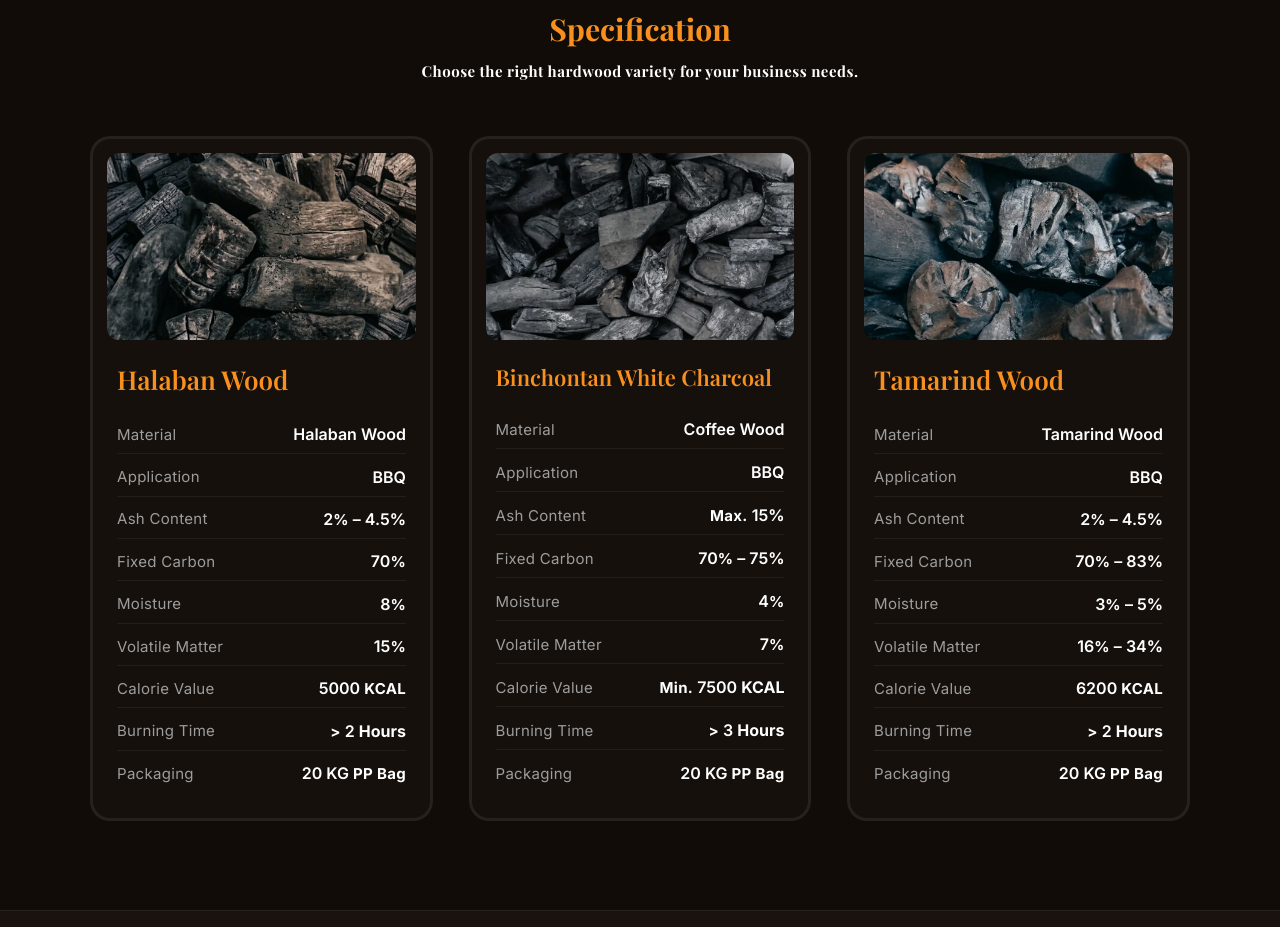
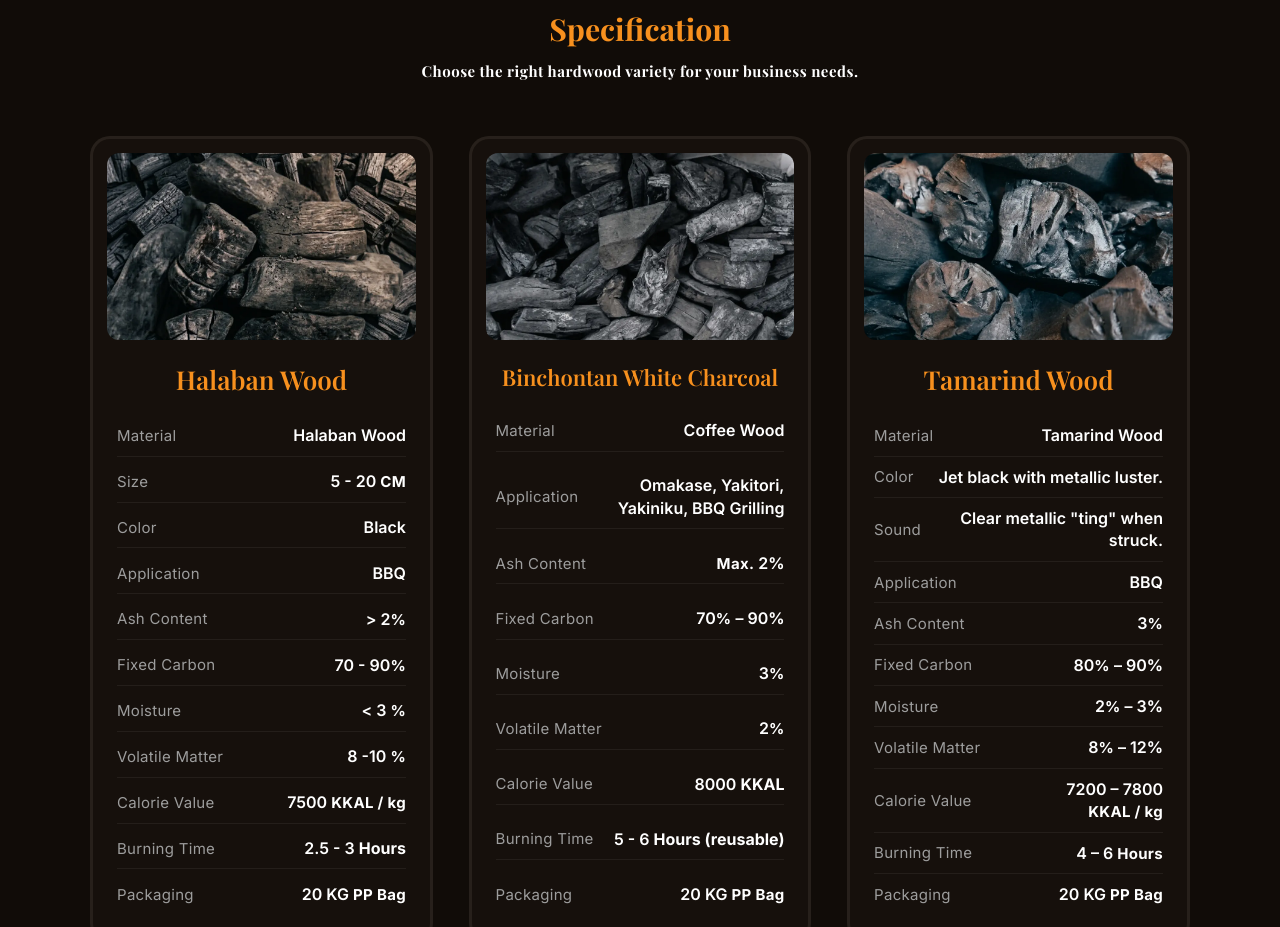
Before and after one commit to ArsyanovaD/Ecoco-Nusantar, a plain HTML site: page products/hardwood.html in a window 1280 px wide. Shown: the part 1200-2127 px from the top of the page. Drawn offline with nearby package versions, Linux system fonts and the light colour scheme; a web font is replaced by a local one.

Commit message:
update gambar about us dan deskripsi card di hardwood

```diff
--- a/css/base.css
+++ b/css/base.css
@@ -830,7 +830,7 @@ header.scrolled{
 }
 
 .grade-card{
-    height:clamp(600px,53.5vw,770px);
+    min-height:clamp(600px,53.5vw,770px);
 }
 
 .grade-image{
--- a/css/product.css
+++ b/css/product.css
@@ -596,6 +596,28 @@ max-width:600px;
     object-fit:cover;
 }
 
+/* ===== HARDWOOD PAGE: keep long spec values (e.g. Application) tidy ===== */
+.page-hardwood .grade-name{
+    text-align:center;
+}
+
+.page-hardwood .grade-list li{
+    gap:16px;
+}
+
+.page-hardwood .grade-list li span:first-child{
+    flex:0 0 auto;
+    white-space:nowrap;
+}
+
+.page-hardwood .grade-list li span:last-child{
+    min-width:0;
+    flex:1 1 auto;
+    text-align:right;
+    line-height:1.4;
+    overflow-wrap:break-word;
+}
+
 .page-hardwood .video-section{
     background:#110C08;
 }
@@ -1053,7 +1075,7 @@ transform:translate(-50%,-50%) scale(1.1);
 .grade-card{
     background:#110C08;
     border:3px solid rgba(53,44,37,.6);
-    height:770px;
+    min-height:770px;
     display:flex;
     flex-direction:column;
 }
@@ -1365,7 +1387,7 @@ transform:translate(-50%,-50%) scale(1.1);
     }
 
     .grade-card{
-        height:auto;
+        min-height:0;
     }
 
     .spec-layout{
--- a/javascript/translations.js
+++ b/javascript/translations.js
@@ -326,6 +326,12 @@ const translations = {
     'hard_binchontan': { en: 'Binchontan White Charcoal', ko: '빈촌탄 화이트 숯', ar: 'فحم بينتشونتان الأبيض', ja: '備長炭ホワイトチャコール' },
     'hard_tamarind': { en: 'Tamarind Wood', ko: '타마린드 목재', ar: 'خشب التمرندي', ja: 'タマリンウッド' },
     'spec_material': { en: 'Material', ko: '재료', ar: 'المادة', ja: '素材' },
+    'spec_size': { en: 'Size', ko: '크기', ar: 'الحجم', ja: 'サイズ' },
+    'spec_color': { en: 'Color', ko: '색상', ar: 'اللون', ja: '色' },
+    'spec_black': { en: 'Black', ko: '검은색', ar: 'أسود', ja: 'ブラック' },
+    'spec_sound': { en: 'Sound', ko: '소리', ar: 'الصوت', ja: '音色' },
+    'hard_color_jet_black': { en: 'Jet black with metallic luster.', ko: '금속 광채를 가진 제트 블랙.', ar: 'أسود لامع بلمعان معدني.', ja: 'メタリックな光沢のあるジェットブラック。' },
+    'hard_sound_ting': { en: 'Clear metallic "ting" when struck.', ko: '두드리면 맑은 금속성 "팅" 소리가 납니다.', ar: 'صوت "تينغ" معدني واضح عند الطرق.', ja: '叩くと澄んだ金属的な「チン」という音。' },
     'spec_application': { en: 'Application', ko: '용도', ar: 'التطبيق', ja: '用途' },
     'spec_bbq': { en: 'BBQ', ko: 'BBQ', ar: 'شواء', ja: 'BBQ' },
     'spec_ash_content': { en: 'Ash Content', ko: '재 함량', ar: 'محتوى الرماد', ja: '灰分' },
--- a/products/hardwood.html
+++ b/products/hardwood.html
@@ -10,8 +10,8 @@
     <link rel="icon" type="image/webp" href="/Assets/logo/favicon.webp">
     <link rel="apple-touch-icon" href="/Assets/logo/apple-touch-icon.png">
 
-    <link rel="stylesheet" href="/css/product.css?v=5">
-    <link rel="stylesheet" href="/css/base.css?v=10">
+    <link rel="stylesheet" href="/css/product.css?v=8">
+    <link rel="stylesheet" href="/css/base.css?v=11">
 
     <link rel="preconnect" href="https://fonts.googleapis.com">
     <link href="https://fonts.googleapis.com/css2?family=Poppins:wght@300;400;500;600;700&display=swap"
@@ -142,13 +142,15 @@
                 <h3 class="grade-name" data-i18n="hard_halaban">Halaban Wood</h3>
                 <ul class="grade-list">
                     <li><span data-i18n="spec_material">Material</span><span>Halaban Wood</span></li>
+                    <li><span data-i18n="spec_size">Size</span><span>5 - 20 <span class="highlight">CM</span></span></li>
+                    <li><span data-i18n="spec_color">Color</span><span data-i18n="spec_black">Black</span></li>
                     <li><span data-i18n="spec_application">Application</span><span>BBQ</span></li>
-                    <li><span data-i18n="spec_ash_content">Ash Content</span><span>2<span class="highlight">%</span> – 4.5<span class="highlight">%</span></span></li>
-                    <li><span data-i18n="spec_fixed_carbon">Fixed Carbon</span><span>70<span class="highlight">%</span></span></li>
-                    <li><span data-i18n="spec_moisture">Moisture</span><span>8<span class="highlight">%</span></span></li>
-                    <li><span data-i18n="spec_volatile">Volatile Matter</span><span>15<span class="highlight">%</span></span></li>
-                    <li><span data-i18n="spec_calorie_value">Calorie Value</span><span>5000 <span class="highlight">KCAL</span></span></li>
-                    <li><span data-i18n="spec_burning_time">Burning Time</span><span><span class="highlight">&gt;</span> 2 <span class="highlight">Hours</span></span></li>
+                    <li><span data-i18n="spec_ash_content">Ash Content</span> <span>&gt; 2<span class="highlight">%</span> <span class="highlight"></span></span></li>
+                    <li><span data-i18n="spec_fixed_carbon">Fixed Carbon</span><span>70 - 90<span class="highlight">%</span></span></li>
+                    <li><span data-i18n="spec_moisture">Moisture</span><span> < 3 <span class="highlight">%</span></span></li>
+                    <li><span data-i18n="spec_volatile">Volatile Matter</span> <span> 8 -10 <span class="highlight">%</span> </span></li>
+                    <li><span data-i18n="spec_calorie_value">Calorie Value</span><span> 7500 <span class="highlight">KKAL / kg </span></span></li>
+                    <li><span data-i18n="spec_burning_time">Burning Time</span><span><span class="highlight"> </span> 2.5 - 3 <span class="highlight">Hours</span></span></li>
                     <li><span data-i18n="spec_packaging">Packaging</span><span>20 KG <span class="highlight">PP Bag</span></span></li>
                 </ul>
             </div>
@@ -156,19 +158,19 @@
 
         <li class="grade-card">
             <div class="grade-image">
-                <img src="/Assets/hardwood/Specification/bincontan.webp" alt="Binchontan White Charcoal">
+                <img src="/Assets/hardwood/Specification/bincontan.webp" alt="Binchotan White Charcoal">
             </div>
             <div class="grade-body">
-                <h3 class="grade-name" data-i18n="hard_binchontan" style="font-size:22px;">Binchontan White Charcoal</h3>
+                <h3 class="grade-name" data-i18n="hard_binchontan" style="font-size:22px;">Binchotan White Charcoal</h3>
                 <ul class="grade-list">
                     <li><span data-i18n="spec_material">Material</span><span>Coffee Wood</span></li>
-                    <li><span data-i18n="spec_application">Application</span><span>BBQ</span></li>
-                    <li><span data-i18n="spec_ash_content">Ash Content</span><span><span class="highlight">Max.</span> 15<span class="highlight">%</span></span></li>
-                    <li><span data-i18n="spec_fixed_carbon">Fixed Carbon</span><span>70<span class="highlight">%</span> – 75<span class="highlight">%</span></span></li>
-                    <li><span data-i18n="spec_moisture">Moisture</span><span>4<span class="highlight">%</span></span></li>
-                    <li><span data-i18n="spec_volatile">Volatile Matter</span><span>7<span class="highlight">%</span></span></li>
-                    <li><span data-i18n="spec_calorie_value">Calorie Value</span><span><span class="highlight">Min.</span> 7500 <span class="highlight">KCAL</span></span></li>
-                    <li><span data-i18n="spec_burning_time">Burning Time</span><span><span class="highlight">&gt;</span> 3 <span class="highlight">Hours</span></span></li>
+                    <li><span data-i18n="spec_application">Application</span><span>Omakase, Yakitori, Yakiniku, BBQ Grilling</span></li>
+                    <li><span data-i18n="spec_ash_content">Ash Content</span><span><span class="highlight">Max.</span> 2<span class="highlight">%</span></span></li>
+                    <li><span data-i18n="spec_fixed_carbon">Fixed Carbon</span><span>70<span class="highlight">%</span> – 90<span class="highlight">%</span></span></li>
+                    <li><span data-i18n="spec_moisture">Moisture</span><span>3<span class="highlight">%</span></span></li>
+                    <li><span data-i18n="spec_volatile">Volatile Matter</span><span>2<span class="highlight">%</span></span></li>
+                    <li><span data-i18n="spec_calorie_value">Calorie Value</span><span><span class="highlight"> </span> 8000 <span class="highlight">KKAL</span></span></li>
+                    <li><span data-i18n="spec_burning_time">Burning Time</span><span><span class="highlight"></span> 5 - 6 <span class="highlight">Hours (reusable)</span></span></li>
                     <li><span data-i18n="spec_packaging">Packaging</span><span>20 KG <span class="highlight">PP Bag</span></span></li>
                 </ul>
             </div>
@@ -182,13 +184,15 @@
                 <h3 class="grade-name" data-i18n="hard_tamarind">Tamarind Wood</h3>
                 <ul class="grade-list">
                     <li><span data-i18n="spec_material">Material</span><span>Tamarind Wood</span></li>
+                    <li><span data-i18n="spec_color">Color</span><span data-i18n="hard_color_jet_black">Jet black with metallic luster.</span></li>
+                    <li><span data-i18n="spec_sound">Sound</span><span data-i18n="hard_sound_ting">Clear metallic "ting" when struck.</span></li>
                     <li><span data-i18n="spec_application">Application</span><span>BBQ</span></li>
-                    <li><span data-i18n="spec_ash_content">Ash Content</span><span>2<span class="highlight">%</span> – 4.5<span class="highlight">%</span></span></li>
-                    <li><span data-i18n="spec_fixed_carbon">Fixed Carbon</span><span>70<span class="highlight">%</span> – 83<span class="highlight">%</span></span></li>
-                    <li><span data-i18n="spec_moisture">Moisture</span><span>3<span class="highlight">%</span> – 5<span class="highlight">%</span></span></li>
-                    <li><span data-i18n="spec_volatile">Volatile Matter</span><span>16<span class="highlight">%</span> – 34<span class="highlight">%</span></span></li>
-                    <li><span data-i18n="spec_calorie_value">Calorie Value</span><span>6200 <span class="highlight">KCAL</span></span></li>
-                    <li><span data-i18n="spec_burning_time">Burning Time</span><span><span class="highlight">&gt;</span> 2 <span class="highlight">Hours</span></span></li>
+                    <li><span data-i18n="spec_ash_content">Ash Content</span><span>3<span class="highlight">%</span></span></li>
+                    <li><span data-i18n="spec_fixed_carbon">Fixed Carbon</span><span>80<span class="highlight">%</span> – 90<span class="highlight">%</span></span></li>
+                    <li><span data-i18n="spec_moisture">Moisture</span><span>2<span class="highlight">%</span> – 3<span class="highlight">%</span></span></li>
+                    <li><span data-i18n="spec_volatile">Volatile Matter</span><span>8<span class="highlight">%</span> – 12<span class="highlight">%</span></span></li>
+                    <li><span data-i18n="spec_calorie_value">Calorie Value</span><span>7200 – 7800 <span class="highlight">KKAL / kg</span></span></li>
+                    <li><span data-i18n="spec_burning_time">Burning Time</span><span>4 – 6 <span class="highlight">Hours</span></span></li>
                     <li><span data-i18n="spec_packaging">Packaging</span><span>20 KG <span class="highlight">PP Bag</span></span></li>
                 </ul>
             </div>
```
Also changed, not shown: about.html (+3 -3 lines), Assets/barbeque/packaging/Woven-Bag.png (added).
